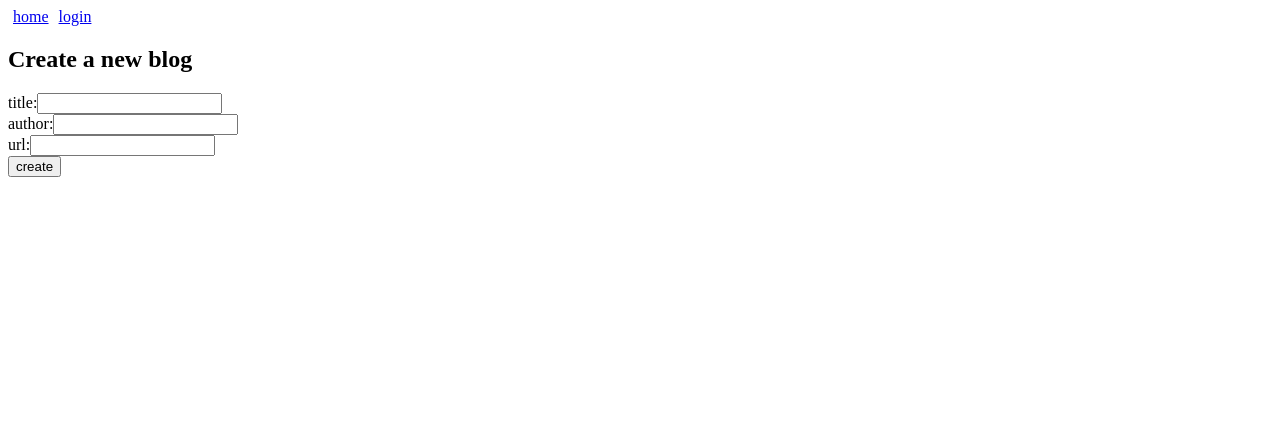
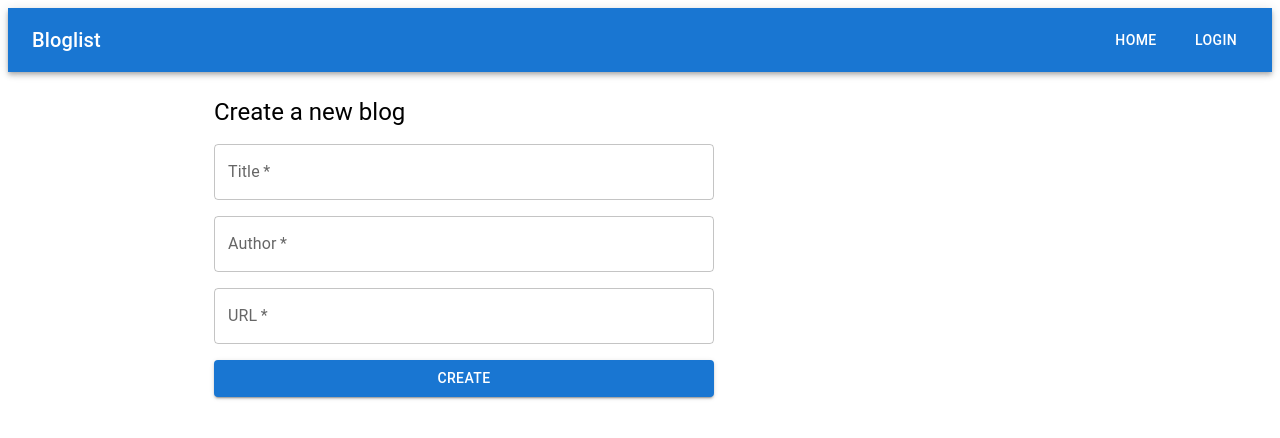
Before and after one commit to imagion/fullstack-course, a React (Vite) app: page /create in a window 1280 px wide. Shown: the top 438 px of the page. Built offline with nearby package versions, Linux system fonts and the light colour scheme; no server answers.

Commit message:
challenge 5.29-5.31

```diff
--- a/package.json
+++ b/package.json
@@ -12,6 +12,9 @@
     "test": "vitest run"
   },
   "dependencies": {
+    "@emotion/react": "^11.14.0",
+    "@emotion/styled": "^11.14.1",
+    "@mui/material": "^9.5.0",
     "axios": "^1.20.0",
     "react": "^19.2.8",
     "react-dom": "^19.2.8",
--- a/src/App.jsx
+++ b/src/App.jsx
@@ -1,25 +1,42 @@
 import { useEffect, useState } from 'react';
 import { BrowserRouter as Router, Routes, Route, Link } from 'react-router-dom';
+import {
+  AppBar,
+  Box,
+  Button,
+  Container,
+  Toolbar,
+  Typography,
+} from '@mui/material';
 import blogService from './services/blogs';
 import Home from './components/Home';
 import Login from './components/Login';
 import Blog from './components/Blog';
 import BlogForm from './components/BlogForm';
+import { Notification } from './components/Notification';
 
 const App = () => {
   const [blogs, setBlogs] = useState([]);
   const [user, setUser] = useState(null);
   const [blogsLoaded, setBlogsLoaded] = useState(false);
+  const [notification, setNotification] = useState(null);
 
   useEffect(() => {
-    blogService.getAll().then((initialBlogs) => {
+    blogService
+      .getAll()
+      .then((initialBlogs) => {
         setBlogs(initialBlogs);
+        setBlogsLoaded(true);
+      })
+      .catch((error) => {
+        console.error('Failed to load blogs:', error);
         setBlogsLoaded(true);
       });
   }, []);
 
   useEffect(() => {
     const loggedUserJSON = localStorage.getItem('loggedUser');
+
     if (loggedUserJSON) {
       const user = JSON.parse(loggedUserJSON);
       setUser(user);
@@ -27,14 +44,26 @@ const App = () => {
     }
   }, []);
 
+  const showNotification = (text, type = 'success') => {
+    setNotification({ text, type });
+
+    setTimeout(() => {
+      setNotification(null);
+    }, 5000);
+  };
+
   const handleLogout = () => {
+    localStorage.removeItem('loggedUser');
+    blogService.setToken(null);
     setUser(null);
-    localStorage.removeItem('loggedUser');
   };
 
   const deleteBlog = async (id) => {
     await blogService.remove(id);
+
     setBlogs((previousBlogs) => previousBlogs.filter((blog) => blog.id !== id));
+
+    showNotification('Blog deleted', 'success');
   };
 
   const likeBlog = async (id) => {
@@ -54,51 +83,77 @@ const App = () => {
 
   return (
     <Router>
-      <div>
-        <Link style={{ padding: '5px' }} to='/'>
-          home
-        </Link>
+      <AppBar position='static'>
+        <Toolbar sx={{ gap: 2, flexWrap: 'wrap' }}>
+          <Typography variant='h6' sx={{ flexGrow: 1 }}>
+            Bloglist
+          </Typography>
+
+          <Button color='inherit' component={Link} to='/'>
+            Home
+          </Button>
+
           {user ? (
             <>
-            <Link style={{ padding: '5px' }} to='/create'>
-              new blog
-            </Link>
-            <button onClick={handleLogout}>Logout</button>
+              <Button color='inherit' component={Link} to='/create'>
+                New blog
+              </Button>
+
+              <Button color='inherit' onClick={handleLogout}>
+                Logout
+              </Button>
             </>
           ) : (
-          <Link style={{ padding: '5px' }} to='/login'>
-            login
-          </Link>
+            <Button color='inherit' component={Link} to='/login'>
+              Login
+            </Button>
           )}
-      </div>
+        </Toolbar>
+      </AppBar>
+
+      <Container maxWidth='md'>
+        <Box sx={{ mt: 3 }}>
+          <Notification notification={notification} />
+
           <Routes>
+            <Route
+              path='/'
+              element={
+                <Home
+                  blogs={blogs}
+                  blogsLoaded={blogsLoaded}
+                  user={user}
+                  blogService={blogService}
+                  setBlogs={setBlogs}
+                  showNotification={showNotification}
+                />
+              }
+            />
+
+            <Route path='/login' element={<Login setUser={setUser} />} />
+
+            <Route
+              path='/create'
+              element={
+                <BlogForm blogService={blogService} setBlogs={setBlogs} />
+              }
+            />
+
             <Route
               path='/blogs/:id'
               element={
                 <Blog
                   blogs={blogs}
                   blogsLoaded={blogsLoaded}
+                  user={user}
                   onLike={likeBlog}
                   onDelete={deleteBlog}
                 />
               }
             />
-        <Route
-          path='/login'
-          element={<Login user={user} setUser={setUser} />}
-        />
-        <Route
-          path='/create'
-          element={
-            <BlogForm
-              blogService={blogService}
-              blogs={blogs}
-              setBlogs={setBlogs}
-            />
-          }
-        />
-        <Route path='/' element={<Home blogs={blogs} />} />
           </Routes>
+        </Box>
+      </Container>
     </Router>
   );
 };
--- a/src/components/BlogForm.jsx
+++ b/src/components/BlogForm.jsx
@@ -1,70 +1,75 @@
 import { useState } from 'react';
 import { useNavigate } from 'react-router-dom';
+import { TextField, Button, Box, Typography } from '@mui/material';
 
-const BlogForm = ({ blogService, blogs, setBlogs }) => {
+const BlogForm = ({ blogService, setBlogs }) => {
   const [title, setTitle] = useState('');
   const [author, setAuthor] = useState('');
   const [url, setUrl] = useState('');
   const navigate = useNavigate();
 
-  const addBlog = (e) => {
+  const addBlog = async (e) => {
     e.preventDefault();
 
-    // setNotification(`A new blog: ${title} by ${author} added`);
-    // setTimeout(() => {
-    //   setNotification(null);
-    // }, 5000);
-
-    blogService.create({ title, author, url }).then((returnedBlog) => {
-      setBlogs(blogs.concat(returnedBlog));
+    try {
+      const returnedBlog = await blogService.create({
+        title,
+        author,
+        url,
       });
 
+      setBlogs((previousBlogs) => previousBlogs.concat(returnedBlog));
+
       navigate('/');
+
       setTitle('');
       setAuthor('');
       setUrl('');
+    } catch (error) {
+      console.error('Failed to create blog:', error);
+    }
   };
 
   return (
-    <>
-      <h2>Create a new blog</h2>
+    <Box sx={{ maxWidth: 500, mt: 3 }}>
+      <Typography variant='h5' component='h2' sx={{ mb: 2 }}>
+        Create a new blog
+      </Typography>
 
-      <form onSubmit={addBlog}>
-        <div>
-          <label>
-            title:
-            <input
-              type='text'
+      <Box
+        component='form'
+        onSubmit={addBlog}
+        sx={{ display: 'flex', flexDirection: 'column', gap: 2 }}>
+        <TextField
+          label='Title'
           value={title}
           onChange={({ target }) => setTitle(target.value)}
+          required
+          fullWidth
         />
-          </label>
-        </div>
-        <div>
-          <label>
-            author:
-            <input
-              type='text'
+
+        <TextField
+          label='Author'
           value={author}
           onChange={({ target }) => setAuthor(target.value)}
+          required
+          fullWidth
         />
-          </label>
-        </div>
-        <div>
-          <label>
-            url:
-            <input
-              type='text'
+
+        <TextField
+          label='URL'
+          type='url'
           value={url}
           onChange={({ target }) => setUrl(target.value)}
+          required
+          fullWidth
         />
-          </label>
-        </div>
-        <div>
-          <button>create</button>
-        </div>
-      </form>
-    </>
+
+        <Button type='submit' variant='contained'>
+          Create
+        </Button>
+      </Box>
+    </Box>
   );
 };
 
--- a/src/components/BlogsList.jsx
+++ b/src/components/BlogsList.jsx
@@ -1,18 +1,27 @@
 import { Link } from 'react-router-dom';
+import {
+  List,
+  ListItem,
+  ListItemButton,
+  ListItemText,
+  Paper,
+} from '@mui/material';
 
 const BlogsList = ({ blogs }) => {
   const sortedBlogs = [...blogs].sort((a, b) => b.likes - a.likes);
 
   return (
-    <ul>
-      {sortedBlogs.map((blog) => (
-        <li key={blog.id}>
-          <Link to={`/blogs/${blog.id}`}>
-            {blog.title} {blog.author}
-          </Link>
-        </li>
-      ))}
-    </ul>
+    <Paper sx={{ mt: 2 }}>
+      <List disablePadding>
+        {sortedBlogs.map((blog) => (
+          <ListItem key={blog.id} disablePadding divider>
+            <ListItemButton component={Link} to={`/blogs/${blog.id}`}>
+              <ListItemText primary={blog.title} secondary={blog.author} />
+            </ListItemButton>
+          </ListItem>
+        ))}
+      </List>
+    </Paper>
   );
 };
 
--- a/src/components/Home.jsx
+++ b/src/components/Home.jsx
@@ -1,3 +1,4 @@
+import { Typography } from '@mui/material';
 import BlogsList from './BlogsList';
 
 const Home = ({ blogs }) => {
@@ -5,7 +6,9 @@ const Home = ({ blogs }) => {
     <>
       {blogs && (
         <div>
-          <h2>Blogs</h2>
+          <Typography variant='h5' component='h2' sx={{ mb: 2 }}>
+            Blogs
+          </Typography>
 
           <BlogsList blogs={blogs} />
         </div>
--- a/src/components/Login.jsx
+++ b/src/components/Login.jsx
@@ -2,8 +2,9 @@ import { useState } from 'react';
 import loginService from '../services/login';
 import blogService from '../services/blogs';
 import { Error } from './Notification';
+import { Box, Button, TextField, Typography } from '@mui/material';
 
-const Login = (user, setUser) => {
+const Login = ({ setUser }) => {
   const [username, setUsername] = useState('');
   const [password, setPassword] = useState('');
   const [error, setError] = useState(null);
@@ -30,34 +31,37 @@ const Login = (user, setUser) => {
   };
 
   return (
-    <div>
+    <Box sx={{ maxWidth: 400, mt: 4 }}>
       <Error error={error} />
 
-      <h2>Log in to application</h2>
-      <form onSubmit={handleLogin}>
-        <div>
-          <label>
-            username
-            <input
-              type='text'
+      <Typography variant='h5' component='h2' sx={{ mb: 2 }}>
+        Log in to application
+      </Typography>
+
+      <Box
+        component='form'
+        onSubmit={handleLogin}
+        sx={{ display: 'flex', flexDirection: 'column', gap: 2 }}>
+        <TextField
+          label='Username'
           value={username}
           onChange={({ target }) => setUsername(target.value)}
+          fullWidth
         />
-          </label>
-        </div>
-        <div>
-          <label>
-            password
-            <input
+
+        <TextField
+          label='Password'
           type='password'
           value={password}
           onChange={({ target }) => setPassword(target.value)}
+          fullWidth
         />
-          </label>
-        </div>
-        <button>login</button>
-      </form>
-    </div>
+
+        <Button type='submit' variant='contained'>
+          Login
+        </Button>
+      </Box>
+    </Box>
   );
 };
 
--- a/src/components/Notification.jsx
+++ b/src/components/Notification.jsx
@@ -1,14 +1,26 @@
+import { Alert as MuiAlert, Box } from '@mui/material';
+
 const Notification = ({ notification }) => {
-  if (notification === null) {
+  if (!notification) {
     return null;
   }
-  return notification && <div className='notification'>{notification}</div>;
+
+  return (
+    <MuiAlert severity={notification.type} sx={{ mt: 2, mb: 2 }}>
+      {notification.text}
+    </MuiAlert>
+  );
 };
 const Error = ({ error }) => {
-  if (error === null) {
+  if (!error) {
     return null;
   }
-  return error && <div className='error'>{error}</div>;
+
+  return (
+    <Box sx={{ mt: 2, mb: 2 }}>
+      <MuiAlert severity='error'>{error}</MuiAlert>
+    </Box>
+  );
 };
 
 export { Notification, Error };
```
Also changed, not shown: src/components/Blog.jsx (+48 -17 lines), 1 other file (tests, documents, lock files or other folders). Lines whose indentation alone changed are shown as unchanged.
